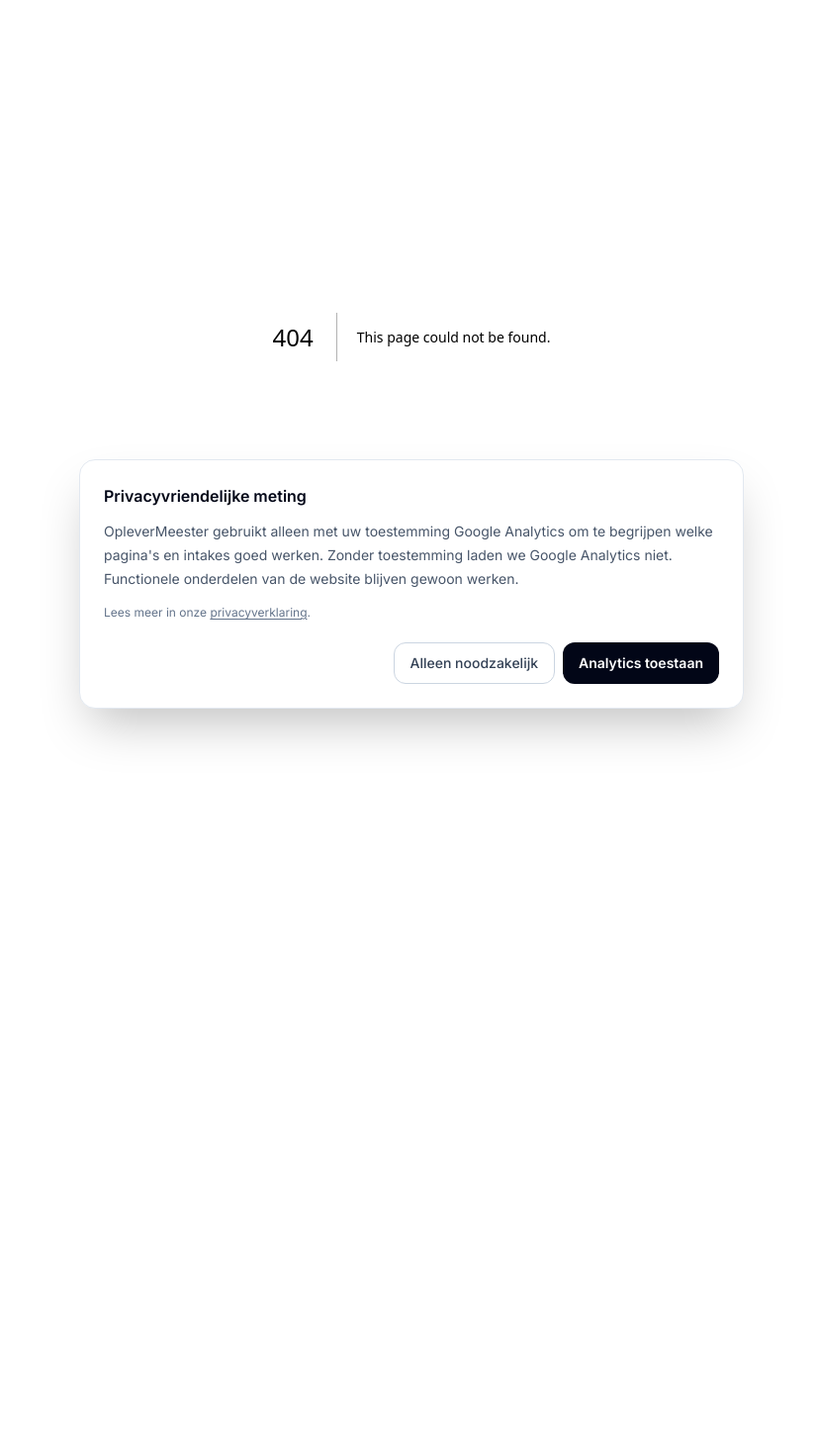
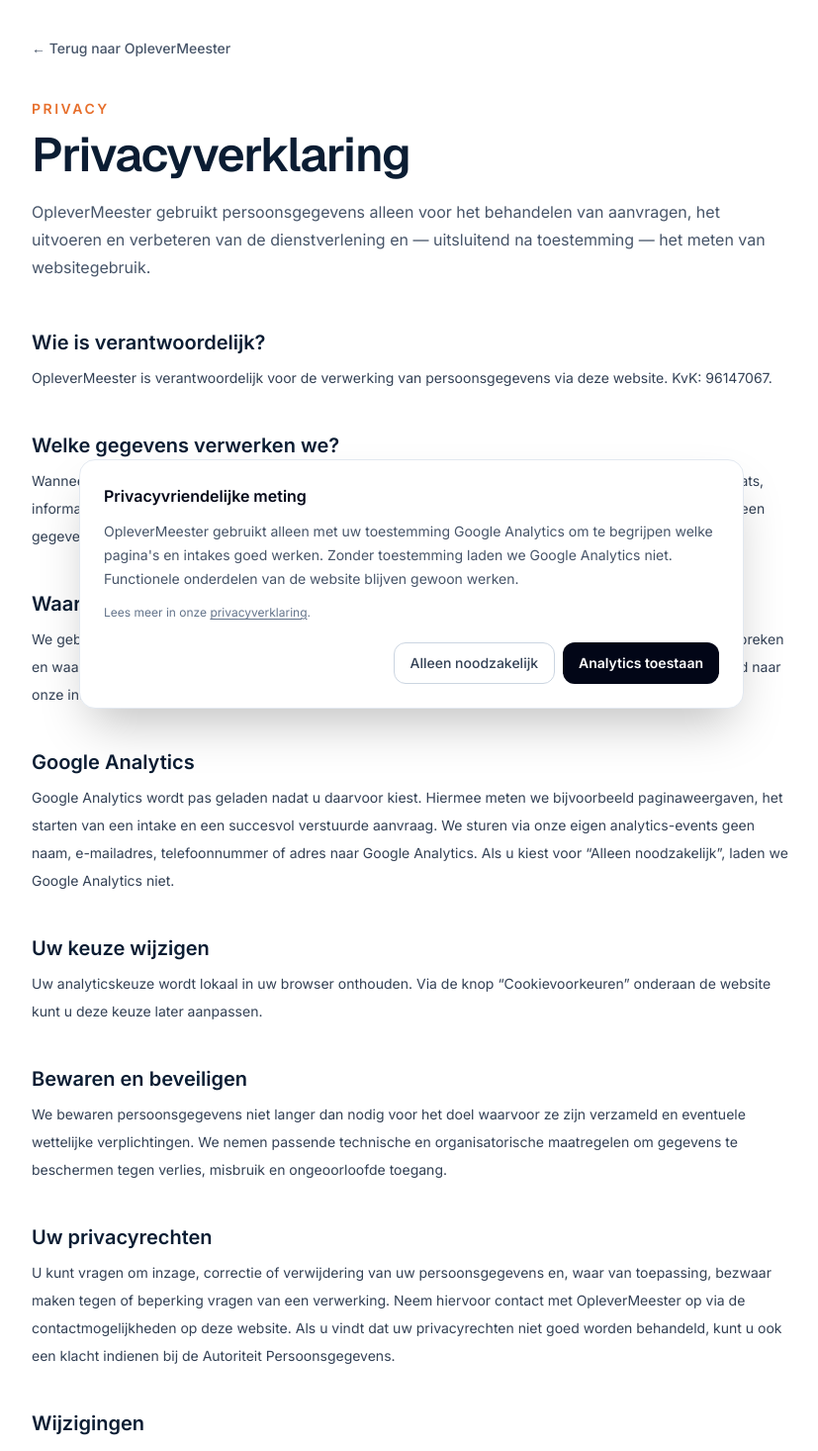
Before and after one commit to sandvlietbv/OpleverMeester, a Next.js app: page /privacy in a window 1280 px wide. Before the commit this address had no page. Shown: the part 60-1526 px from the top of the page at 99% size, without its empty margins (224-1051 px from the left). Before the commit the page ends 800 px from the top, so only its background shows below. Built offline with nearby package versions, Linux system fonts and the light colour scheme.

Commit message:
Add OpleverMeester privacy statement

```diff
--- /dev/null
+++ b/app/privacy/page.tsx
@@ -0,0 +1,76 @@
+import type { Metadata } from "next";
+import Link from "next/link";
+import Footer from "../../components/Footer";
+
+export const metadata: Metadata = {
+  title: "Privacyverklaring",
+  description: "Lees hoe OpleverMeester omgaat met persoonsgegevens, intakegegevens en analytics.",
+  alternates: { canonical: "/privacy" },
+  robots: { index: false, follow: true },
+};
+
+export default function PrivacyPage() {
+  return (
+    <>
+      <main className="bg-white text-slate-900">
+        <section className="container-om py-16 sm:py-24">
+          <div className="mx-auto max-w-3xl">
+            <Link href="/" className="text-sm font-medium text-slate-600 hover:text-slate-950">
+              ← Terug naar OpleverMeester
+            </Link>
+            <p className="mt-10 text-sm font-semibold uppercase tracking-[0.18em] text-orange">Privacy</p>
+            <h1 className="mt-3 font-display text-4xl font-semibold tracking-tight text-navy sm:text-5xl">
+              Privacyverklaring
+            </h1>
+            <p className="mt-5 text-base leading-7 text-slate-600">
+              OpleverMeester gebruikt persoonsgegevens alleen voor het behandelen van aanvragen, het uitvoeren en verbeteren van de dienstverlening en — uitsluitend na toestemming — het meten van websitegebruik.
+            </p>
+
+            <div className="mt-12 space-y-10 text-sm leading-7 text-slate-700">
+              <section>
+                <h2 className="text-xl font-semibold text-navy">Wie is verantwoordelijk?</h2>
+                <p className="mt-2">OpleverMeester is verantwoordelijk voor de verwerking van persoonsgegevens via deze website. KvK: 96147067.</p>
+              </section>
+
+              <section>
+                <h2 className="text-xl font-semibold text-navy">Welke gegevens verwerken we?</h2>
+                <p className="mt-2">Wanneer u een intake start of verstuurt, kunt u onder meer naam, telefoonnummer, e-mailadres, adres of plaats, informatie over het object, gewenste planning en een toelichting op uw situatie doorgeven. We verwerken alleen gegevens die u zelf verstrekt of die nodig zijn om uw aanvraag technisch af te handelen.</p>
+              </section>
+
+              <section>
+                <h2 className="text-xl font-semibold text-navy">Waarvoor gebruiken we die gegevens?</h2>
+                <p className="mt-2">We gebruiken intakegegevens om uw aanvraag te beoordelen, contact met u op te nemen, de situatie te bespreken en waar passend een voorstel of dienstverlening voor te bereiden. De aanvraag wordt daarvoor doorgestuurd naar onze interne PRIDE-omgeving, waar OpleverMeester aanvragen verwerkt en opvolgt.</p>
+              </section>
+
+              <section>
+                <h2 className="text-xl font-semibold text-navy">Google Analytics</h2>
+                <p className="mt-2">Google Analytics wordt pas geladen nadat u daarvoor kiest. Hiermee meten we bijvoorbeeld paginaweergaven, het starten van een intake en een succesvol verstuurde aanvraag. We sturen via onze eigen analytics-events geen naam, e-mailadres, telefoonnummer of adres naar Google Analytics. Als u kiest voor “Alleen noodzakelijk”, laden we Google Analytics niet.</p>
+              </section>
+
+              <section>
+                <h2 className="text-xl font-semibold text-navy">Uw keuze wijzigen</h2>
+                <p className="mt-2">Uw analyticskeuze wordt lokaal in uw browser onthouden. Via de knop “Cookievoorkeuren” onderaan de website kunt u deze keuze later aanpassen.</p>
+              </section>
+
+              <section>
+                <h2 className="text-xl font-semibold text-navy">Bewaren en beveiligen</h2>
+                <p className="mt-2">We bewaren persoonsgegevens niet langer dan nodig voor het doel waarvoor ze zijn verzameld en eventuele wettelijke verplichtingen. We nemen passende technische en organisatorische maatregelen om gegevens te beschermen tegen verlies, misbruik en ongeoorloofde toegang.</p>
+              </section>
+
+              <section>
+                <h2 className="text-xl font-semibold text-navy">Uw privacyrechten</h2>
+                <p className="mt-2">U kunt vragen om inzage, correctie of verwijdering van uw persoonsgegevens en, waar van toepassing, bezwaar maken tegen of beperking vragen van een verwerking. Neem hiervoor contact met OpleverMeester op via de contactmogelijkheden op deze website. Als u vindt dat uw privacyrechten niet goed worden behandeld, kunt u ook een klacht indienen bij de Autoriteit Persoonsgegevens.</p>
+              </section>
+
+              <section>
+                <h2 className="text-xl font-semibold text-navy">Wijzigingen</h2>
+                <p className="mt-2">We kunnen deze privacyverklaring aanpassen als de website, dienstverlening of gebruikte systemen veranderen. Deze versie is bijgewerkt op 30 augustus 2026.</p>
+              </section>
+            </div>
+          </div>
+        </section>
+      </main>
+      <Footer />
+    </>
+  );
+}
```
